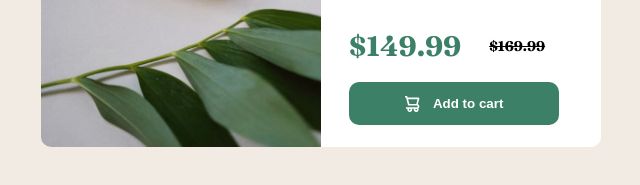
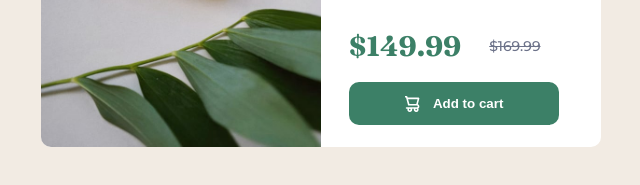
Before and after one commit to Faycal88/Product-preview-card-component, a plain HTML site: page index.html in a window 1280 px wide. Shown: the part 463-648 px from the top of the page, 319-959 px from the left. Drawn offline with Linux system fonts and the light colour scheme.

Commit message:
changed price  tag style

```diff
--- a/index.html
+++ b/index.html
@@ -76,8 +76,10 @@
       .price_tag > h1 {
         color: hsl(158, 36%, 37%);
       }
-      .price_tag > h4 {
+      .price_tag > p {
         text-decoration: line-through;
+        font-family: "Montserrat", sans-serif;
+        color: hsl(228, 12%, 48%);
       }
       button {
         display: flex;
@@ -149,7 +151,7 @@
         </div>
         <div class="price_tag">
           <h1>$149.99</h1>
-          <h4>$169.99</h4>
+          <p>$169.99</p>
         </div>
         <button>
           <svg width="15" height="16" xmlns="http://www.w3.org/2000/svg">
```
